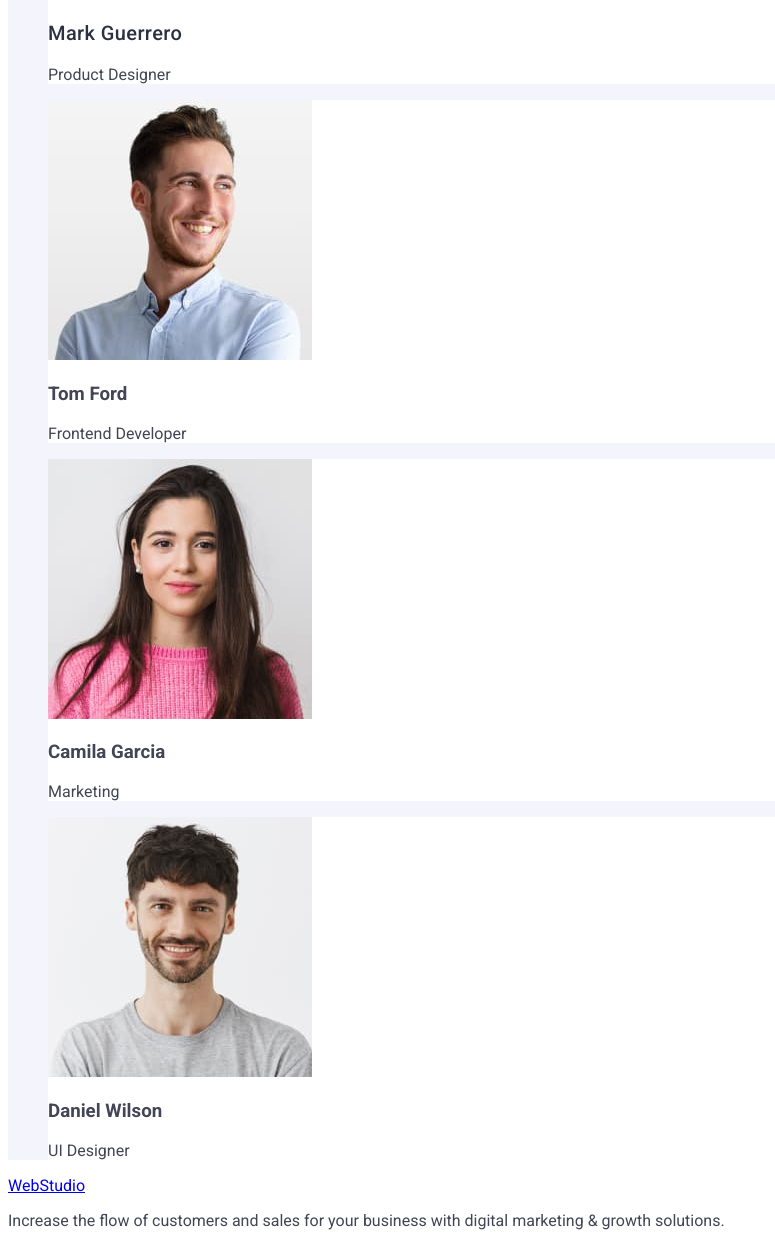
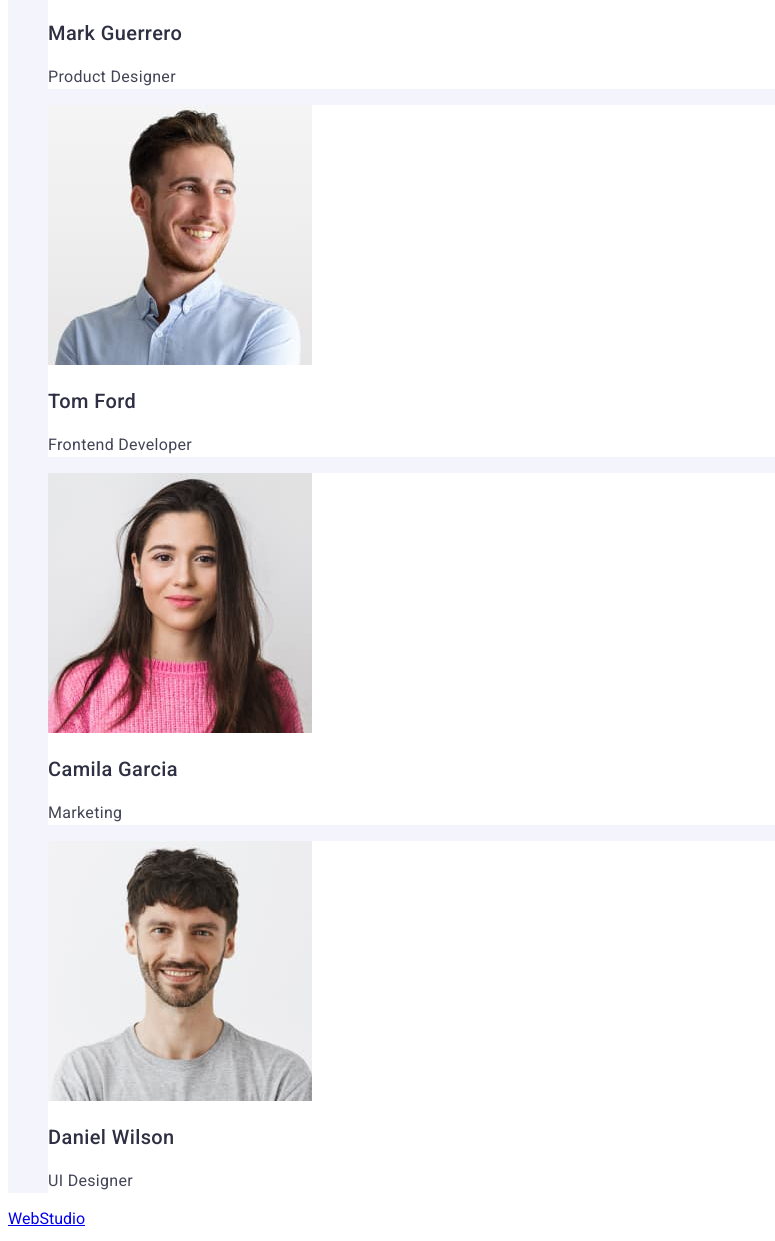
Before and after one commit to AlicjaSzamraj/goit-markup-hw-02, a plain HTML site: page index.html in a window 1280 px wide. Shown: the part 2138-3379 px from the top of the page, without its empty margins (0-775 px from the left). Drawn offline with Linux system fonts and the light colour scheme.

Commit message:
finish of section four

```diff
--- a/css/styles.css
+++ b/css/styles.css
@@ -107,3 +107,9 @@ body {
     letter-spacing: 0.02em;
     color: #2E2F42;
     }
+.paragraph_section_four{
+    color: #434455;
+    font-size: 16px;
+    line-height: 1.5;
+    letter-spacing: 0.02em;
+    }
--- a/index.html
+++ b/index.html
@@ -88,28 +88,28 @@
                          alt="picture of Mark Guerrero"
                          width="264"
                     />
-            <h3 class="workers_name">Mark Guerrero</h3><p>Product Designer</p>
+            <h3 class="workers_name">Mark Guerrero</h3><p class="paragraph_section_four">Product Designer</p>
                 </li>
                 <li class= "section_points">
                     <img src="./images/TomFord.jpg"
                          alt="picture of Tom Ford"
                          width="264"
                     />
-            <h3>Tom Ford</h3><p>Frontend Developer</p>
+            <h3 class="workers_name">Tom Ford</h3><p class="paragraph_section_four">Frontend Developer</p>
                 </li>
                 <li class= "section_points">
                     <img src="./images/CamilaGarcia.jpg"
                          alt="picture of Camila Garcia"
                          width="264"
                     />
-            <h3>Camila Garcia</h3><p>Marketing</p>
+            <h3 class="workers_name">Camila Garcia</h3><p class="paragraph_section_four">Marketing</p>
                 </li>
                 <li class= "section_points">
                     <img src="./images/DanielWilson.jpg"
                          alt="picture of Daniel Wilson"
                          width="264"
                     />
-            <h3>Daniel Wilson</h3><p>UI Designer</p>
+            <h3 class="workers_name">Daniel Wilson</h3><p class="paragraph_section_four">UI Designer</p>
                 </li>
             </ul>
         </section>
```
